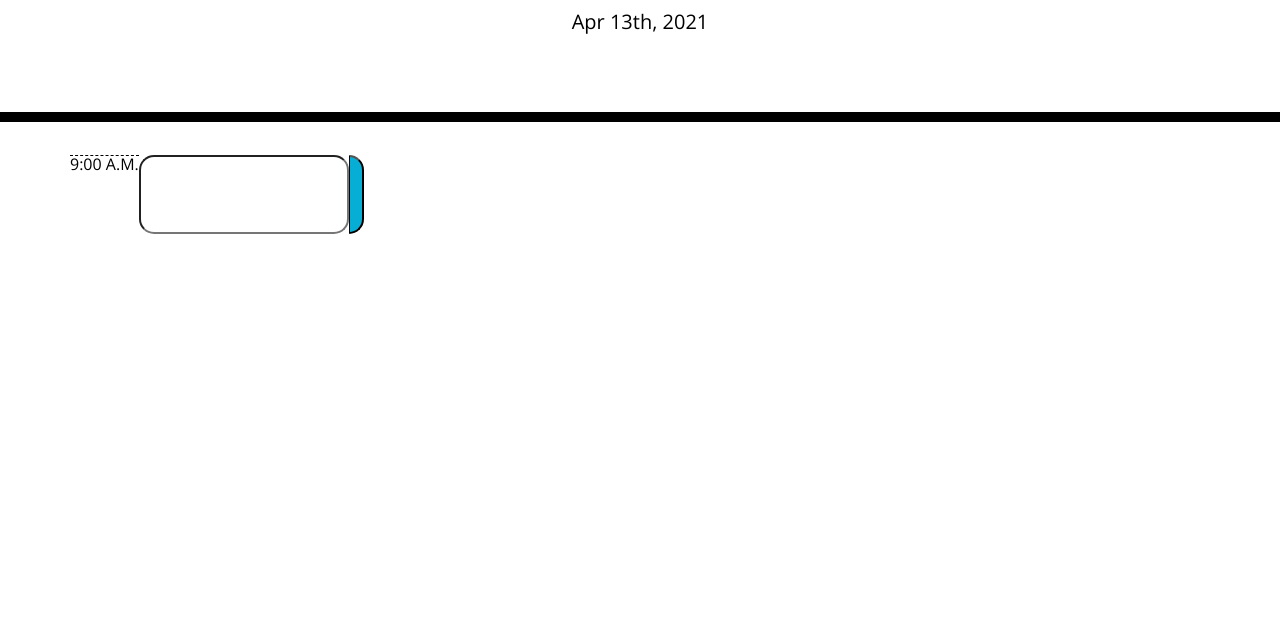
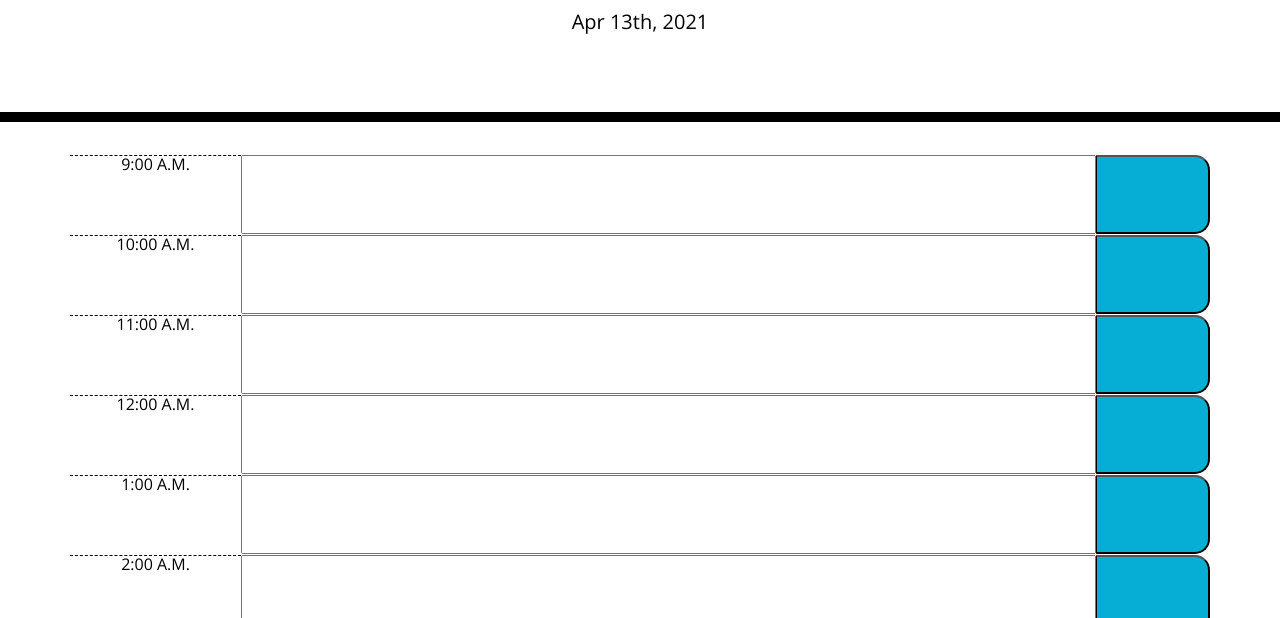
Before and after one commit to campe0n/dplanner_mf, a plain HTML site: page index.html in a window 1280 px wide. Shown: the part 182-800 px from the top of the page. Drawn offline with nearby package versions, Linux system fonts and the light colour scheme.

Commit message:
got the schedule blocks now im working on colorcoding them

```diff
--- a/assets/script.js
+++ b/assets/script.js
@@ -1,4 +1,5 @@
 var currentDay = $("#currentDay");
+var timeBlock = $(".time-block");
 
 var schedule = {
     9: "",
--- a/assets/style.css
+++ b/assets/style.css
@@ -26,21 +26,37 @@ body {
     white-space: pre-wrap;
   }
 
+  .container {
+    display: flex;
+    flex-direction: column;
+  }
+
   .time-block {
+    width: 75%;
     text-align: center;
-    border-radius: 15px;
   }
 
   .row {
     white-space: pre-wrap;
     height: 80px;
     border-top: 1px solid white;
+    display: flex;
+    justify-content: flex-start;
   }
 
   .hour {
     background-color: #ffffff;
     color: #000000;
     border-top: 1px dashed #000000;
+    width: 15%;
+  }
+
+  .time {
+    width: 100%;
+    height: 100%;
+    margin: 0;
+    padding: 0;
+    text-align: center;
   }
 
   .past {
@@ -59,6 +75,7 @@ body {
   }
 
   .saveBtn {
+    width: 10%;
     border-left: 1px solid black;
     border-top-right-radius: 15px;
     border-bottom-right-radius: 15px;
--- a/index.html
+++ b/index.html
@@ -30,7 +30,15 @@
     </header>
     <div class="container">
       <!-- Timeblocks go here -->
-      <div class="row"><p class="hour">9:00 A.M.</p><input class="time-block"></input><button class="saveBtn"></button></div>
+      <div class="row"><div class="hour"><p class ="time">9:00 A.M.</p></div><input class="time-block"></input><button class="saveBtn"></button></div>
+      <div class="row"><div class="hour"><p class ="time">10:00 A.M.</p></div><input class="time-block"></input><button class="saveBtn"></button></div>
+      <div class="row"><div class="hour"><p class ="time">11:00 A.M.</p></div><input class="time-block"></input><button class="saveBtn"></button></div>
+      <div class="row"><div class="hour"><p class ="time">12:00 A.M.</p></div><input class="time-block"></input><button class="saveBtn"></button></div>
+      <div class="row"><div class="hour"><p class ="time">1:00 A.M.</p></div><input class="time-block"></input><button class="saveBtn"></button></div>
+      <div class="row"><div class="hour"><p class ="time">2:00 A.M.</p></div><input class="time-block"></input><button class="saveBtn"></button></div>
+      <div class="row"><div class="hour"><p class ="time">3:00 A.M.</p></div><input class="time-block"></input><button class="saveBtn"></button></div>
+      <div class="row"><div class="hour"><p class ="time">4:00 A.M.</p></div><input class="time-block"></input><button class="saveBtn"></button></div>
+      <div class="row"><div class="hour"><p class ="time">5:00 A.M.</p></div><input class="time-block"></input><button class="saveBtn"></button></div>
     </div>
 
     <script src="https://cdnjs.cloudflare.com/ajax/libs/jquery/3.2.1/jquery.min.js"></script>
```
